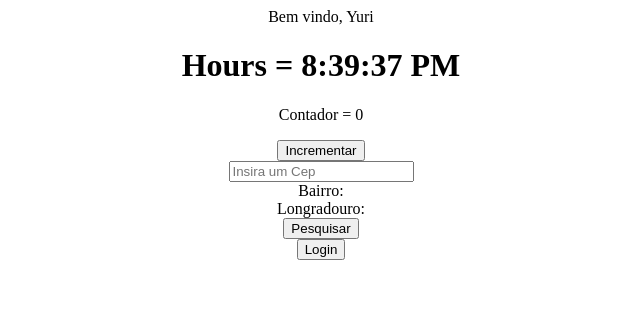
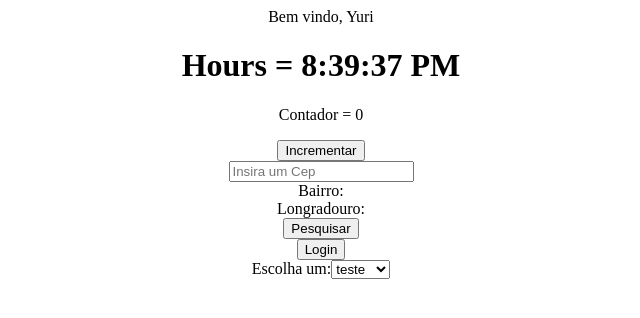
Before and after one commit to sanfordyuri/react-study, a React (Create React App) app in the folder my-app/: page / in a window 1280 px wide. Shown: the top 318 px of the page, without its empty margins (319-959 px from the left). Built offline with nearby package versions, Linux system fonts and the light colour scheme; the HTML template or start-up script is replaced by a standard one.

Commit message:
Renderização Condicional/Events/States/Map/List

```diff
--- a/my-app/src/App.js
+++ b/my-app/src/App.js
@@ -3,6 +3,7 @@ import Clock from "./components/Clock";
 import ContadorComponent from "./components/ContadorComponent";
 import BuscadorDeCepComponent from "./components/BuscadorDeCepComponent";
 import LoginControl from "./components/LoginControl";
+import SelectComponent from "./components/SelectComponent";
 
 function App() {
   return (
@@ -13,6 +14,7 @@ function App() {
         <ContadorComponent />
         <BuscadorDeCepComponent />
         <LoginControl />
+        <SelectComponent lista={["teste", "teste2", "teste3"]} />
       </center>
     </div>
   );
--- /dev/null
+++ b/my-app/src/components/SelectComponent.js
@@ -0,0 +1,33 @@
+import React, { Component } from "react";
+
+export default class SelectComponent extends Component {
+  constructor(props) {
+    super(props);
+    this.state = {
+      Escolhido: "",
+    };
+    this.handleChangeSelect = this.handleChangeSelect.bind(this)
+  }
+
+  handleChangeSelect(e) {
+      this.setState({
+          Escolhido: e.target.value
+      });
+  }
+
+  render() {
+    return (
+      <div>
+        Escolha um:
+        <select onChange={this.handleChangeSelect}>
+          {this.props.lista.map((value) => (
+            <option value={value}>{value}</option>
+          ))}
+        </select>
+        {
+            this.state.Escolhido !== "" ? <p>Escolhido: {this.state.Escolhido}</p> : ""
+        }
+      </div>
+    );
+  }
+}
```
